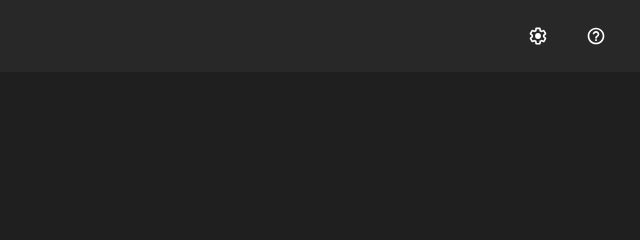
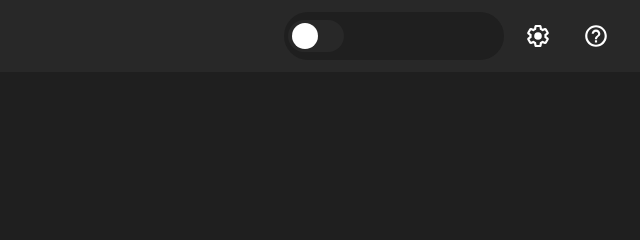
Before and after one commit to NikitaKemarskiy/color-pick, a website: page public/index.html in a window 1280 px wide. Shown: the top 240 px of the page, 640-1280 px from the left. Drawn offline with nearby package versions, Linux system fonts and the light colour scheme.

Commit message:
read description
last thing i remember is that I've done a button for changing theme.

```diff
--- a/public/assets/scripts/copy_color.js
+++ b/public/assets/scripts/copy_color.js
@@ -58,8 +58,3 @@ function popup(color) {
     }, 125);
   }, 250);
 }
-
-
-function getgetget(){
-  $('#mam').load('ajax/test.html <pre>');
-}
--- a/public/assets/scripts/index.js
+++ b/public/assets/scripts/index.js
@@ -5,6 +5,6 @@ function blowing_bulb( true_scale = 1 ) {
     "width": 300,
     "height": 300,
     "border": "0px solid",
-    "scale": true_scale
+    "scale": 1
   })
 };
--- /dev/null
+++ b/public/assets/scripts/theme_check.js
@@ -0,0 +1,16 @@
+function checker(){
+  let isLight = document.getElementById('theme');
+  isLight.checked ? isLight.checked = false : isLight.checked = true;
+  isLight.checked ? setLight(isLight) : setDark(isLight);
+  console.log(isLight);
+}
+
+function setDark(isLight) {
+  isLight.checked = false;
+  console.log('turn to dark');
+}
+
+function setLight(isLight) {
+  isLight.checked = true;
+  console.log('turn to light');
+}
--- a/public/assets/styles/form_style.css
+++ b/public/assets/styles/form_style.css
@@ -15,11 +15,12 @@
   padding: 20px;
   text-align: center;
   color: white;
-  transition: background-color .4s linear;
+  transition: background-color .5s ease-out, box-shadow .25s ease-in, color .3s linear;
 }
 #drop-area.highlight {
-background-color: #2ecc71;
-  animation: hue 2s linear infinite;
+  background-color: #70fdab;
+  box-shadow: 0px 0px 20px 1px #70fdab;
+  animation: hue 2s linear infinite backwards;
 }
 p {
   margin-top: 0;
@@ -42,10 +43,13 @@ p {
   background: black;
   cursor: pointer;
   border-radius: 5px;
-  transition: background-color .4s linear;
+  transition: background-color .4s ease-out, box-shadow .1s ease-in, color .4s ease-out;
+
 }
 .button:hover {
-  background-color: #2ecc71;
+  background-color: #70fdab;
+  color: black;
+  box-shadow: 0px 0px 20px 1px #70fdab;
   animation: hue 2s linear infinite backwards;
 
 }
--- /dev/null
+++ b/public/assets/styles/submenu.css
@@ -0,0 +1,64 @@
+.menu_from_button{
+  display: flex;
+  width: 220px;
+  height: 48px;
+  border-radius: 24px;
+  background: #1F1F1F;
+  align-items: center;
+}
+
+.check:before{
+  position: absolute;
+  content: '';
+  top: 3px;
+  left: 4px;
+  background: #fff;
+  width: 26px;
+  height: 26px;
+  border-radius: 50%;
+  transition: transform .1s ease-in;
+}
+
+input[type="checkbox"]{
+  display: none;
+  visibility: hidden;
+}
+
+.check{
+  position: relative;
+  display: block;
+  width: 56px;
+  height: 32px;
+  background: #282828;
+  cursor: pointer;
+  border-radius: 20px;
+  margin-left: 4px;
+  transition: background .1s ease-in;
+  overflow: hidden;
+}
+
+input[type="checkbox"]:checked ~ .check{
+  background: #ffffff;
+}
+
+input[type="checkbox"]:checked ~ .check:before{
+  transform: translateX(-37px);
+}
+
+.check:after{
+  position: absolute;
+  content: '';
+  top: 3px;
+  right: 4px;
+  background: #1f1f1f;
+  width: 26px;
+  height: 26px;
+  border-radius: 50%;
+  transition: transform .1s ease-in;
+  transform: translateX(37px);
+
+}
+
+input[type="checkbox"]:checked ~ .check:after{
+  transform: translateX(0px);
+}
--- a/public/assets/styles/worksheet_style.css
+++ b/public/assets/styles/worksheet_style.css
@@ -38,7 +38,7 @@ body{
 
 /*--------BUTTONS---------*/
 
-button{
+.menu_button{
   background: transparent;
   border: none;
   height: 48px;
@@ -50,18 +50,19 @@ button{
   vertical-align: center;
   padding: 0;
   text-align: center;
-  transition: background-color .2s linear;
+  transition: background-color .1s linear;
   outline: none;
   display: flex;
   align-items: center;
   justify-content: center;
   cursor: pointer;
-  transition: transform .2s linear;
   animation-iteration-count: infinite;
 }
-button:active{
-  background: #1F1F1F;
+.menu_button:active{
+  background-color: #1F1F1F;
 }
+
+
 
 @-webkit-keyframes rotating /* Safari and Chrome */ {
   from {
@@ -93,6 +94,14 @@ button:active{
 }
 
 
+.settings_button:hover{
+  -webkit-animation: rotating 1s linear infinite;
+  -moz-animation: rotating 1s linear infinite;
+  -ms-animation: rotating 1s linear infinite;
+  -o-animation: rotating 1s linear infinite;
+  animation: rotating 1s linear infinite;
+}
+
 
 /*--------HEADER---------*/
 header{
@@ -119,17 +128,23 @@ header{
 .header_buttons{
   display: flex;
   margin-right: 20px;
+  align-items: center;
 }
 
 
 .header_project-name a{
   text-decoration: none;
   color: white;
+  transition: color .2s linear;
 }
 
 
+.header_project-name a:hover{
+  text-decoration: none;
+  color: #2ecc71;
+  animation: hue 2s linear infinite backwards;
 
-
+}
 
 
 
--- a/public/index.html
+++ b/public/index.html
@@ -10,10 +10,12 @@
   <link rel="stylesheet" href="assets/styles/worksheet_style.css">
   <link rel="stylesheet" href="assets/styles/image.css">
   <link rel="stylesheet" href="assets/styles/form_style.css">
+  <link rel="stylesheet" href="assets/styles/submenu.css">
   <script type="text/javascript" src="assets/scripts/copy_color.js"></script>
   <script type="text/javascript" src="assets/scripts/blowup.js"></script>
   <script type="text/javascript" src="assets/scripts/getPixFromImage.js"></script>
   <script src="assets/scripts/drop.js"></script>
+  <script src="assets/scripts/theme_check.js"></script>
   <title>CoPick</title>
 </head>
 
@@ -25,16 +27,22 @@
         <h1 class="header_project-name"> <a href="/">CoPick</a></h1>
       </div>
       <div class="header_buttons">
-        <button>
-          <svg width="20" height="20" viewBox="0 0 24 24" class="NSy2Hd RTiFqe null">
+        <div class="menu_from_button">
+          <label for="theme">
+            <input type="checkbox" name="theme" id="theme">
+            <span class="check"></span>
+          </label>
+        </div>
+        <button  class="menu_button settings_button">
+          <svg width="26" height="26" viewBox="0 0 24 24" class="NSy2Hd RTiFqe null">
             <path fill="white"
               d="M13.85 22.25h-3.7c-.74 0-1.36-.54-1.45-1.27l-.27-1.89c-.27-.14-.53-.29-.79-.46l-1.8.72c-.7.26-1.47-.03-1.81-.65L2.2 15.53c-.35-.66-.2-1.44.36-1.88l1.53-1.19c-.01-.15-.02-.3-.02-.46 0-.15.01-.31.02-.46l-1.52-1.19c-.59-.45-.74-1.26-.37-1.88l1.85-3.19c.34-.62 1.11-.9 1.79-.63l1.81.73c.26-.17.52-.32.78-.46l.27-1.91c.09-.7.71-1.25 1.44-1.25h3.7c.74 0 1.36.54 1.45 1.27l.27 1.89c.27.14.53.29.79.46l1.8-.72c.71-.26 1.48.03 1.82.65l1.84 3.18c.36.66.2 1.44-.36 1.88l-1.52 1.19c.01.15.02.3.02.46s-.01.31-.02.46l1.52 1.19c.56.45.72 1.23.37 1.86l-1.86 3.22c-.34.62-1.11.9-1.8.63l-1.8-.72c-.26.17-.52.32-.78.46l-.27 1.91c-.1.68-.72 1.22-1.46 1.22zm-3.23-2h2.76l.37-2.55.53-.22c.44-.18.88-.44 1.34-.78l.45-.34 2.38.96 1.38-2.4-2.03-1.58.07-.56c.03-.26.06-.51.06-.78s-.03-.53-.06-.78l-.07-.56 2.03-1.58-1.39-2.4-2.39.96-.45-.35c-.42-.32-.87-.58-1.33-.77l-.52-.22-.37-2.55h-2.76l-.37 2.55-.53.21c-.44.19-.88.44-1.34.79l-.45.33-2.38-.95-1.39 2.39 2.03 1.58-.07.56a7 7 0 0 0-.06.79c0 .26.02.53.06.78l.07.56-2.03 1.58 1.38 2.4 2.39-.96.45.35c.43.33.86.58 1.33.77l.53.22.38 2.55z">
             </path>
             <circle fill="white" cx="12" cy="12" r="3.5"></circle>
           </svg>
         </button>
-        <button>
-          <svg width="20" height="20" viewBox="0 0 24 24" class="NSy2Hd RTiFqe null">
+        <button class="menu_button help_button">
+          <svg width="26" height="26" viewBox="0 0 24 24" class="NSy2Hd RTiFqe null">
             <path fill="none" d="M0 0h24v24H0V0z">
             </path>
             <path fill="#ffffff"
```
Also changed, not shown: public/2.html (+3 -3 lines).
